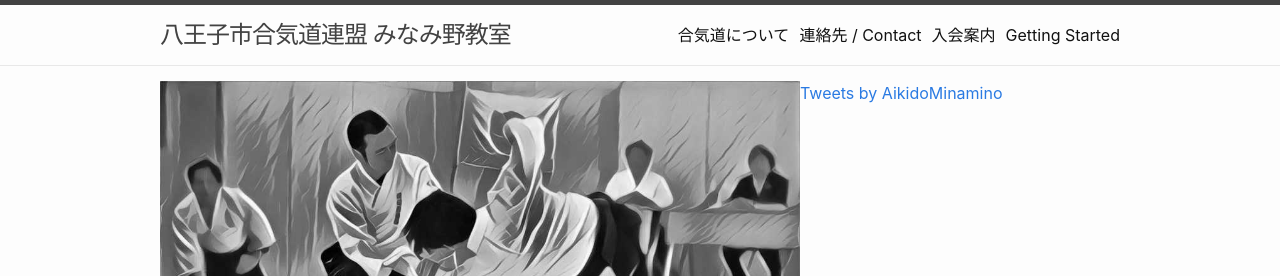
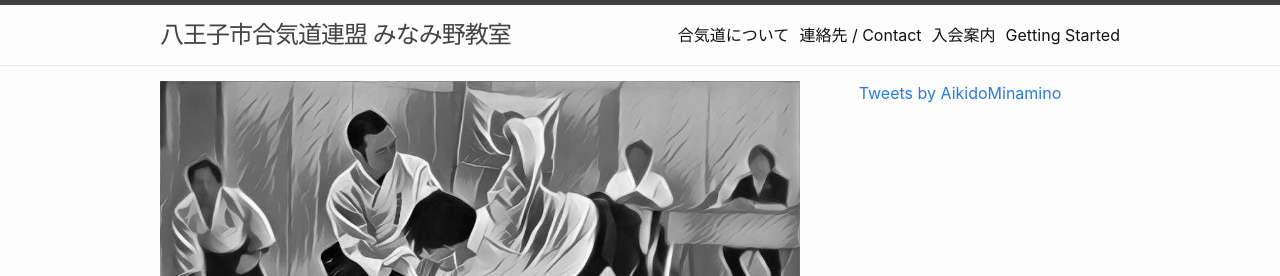
Before and after one commit to minamino-aikido/minamino-aikido.github.io, a Jekyll site: the page built from index.html, in a window 1280 px wide. Shown: the top 276 px of the page. Built offline with Jekyll 4.4.1, drawn with Linux system fonts in a browser that asks for light colours; the list of posts is cut into pages by our own code; comment, search, counter and statistics services are not loaded.

Commit message:
[up] cleanup CSS.

```diff
--- a/_sass/minamino.scss
+++ b/_sass/minamino.scss
@@ -10,7 +10,7 @@
 $title-line-height: 1.25 !default;
 
 $spacing-unit:     30px !default;
-$vspacing-unit:	   15px !default;
+$vspacing-unit:    15px !default;
 
 $text-color:       #111 !default;
 $background-color: #fdfdfd !default;
@@ -23,18 +23,19 @@
 $table-text-align: left !default;
 
 // Width of the content area
-$content-width:			1020px !default;
+$content-width:     1020px !default;
 
-$post-width:			800px !default;
-$scrollbar-offset:		20px !default;
+$post-width:        800px !default;
 
-$post-list-item-width:  320px !default;	// (content-width - spacing-unit * 2) / 3
-$post-list-item-height: 300px !default;
+// Content card size
+$card-unit-width:   calc((#{$content-width} - #{$spacing-unit} * 2) / 3) !default;
+$card-unit-height:  300px !default;
+$card-unit-spacing: 5px !default;
 
 $on-palm:          600px !default;
 $on-laptop:        800px !default;
-$on-1row:		   calc((#{$post-list-item-width} + #{$spacing-unit}) * 2) !default;
-$on-2row:		   calc(#{$content-width} + #{$scrollbar-offset}) !default;
+$on-1row:          calc((#{$card-unit-width} + #{$spacing-unit}) * 2) !default;
+$on-2row:          calc(#{$content-width}) !default;
 
 // Use media queries like this:
 // @include media-query($on-palm) {
@@ -60,3 +61,4 @@
   "minamino/syntax-highlighting",
   "user-style"
 ;
+/* vim:set sts=2 sw=2 expandtab: */
--- a/_sass/minamino/_base.scss
+++ b/_sass/minamino/_base.scss
@@ -23,9 +23,9 @@
        -o-font-feature-settings: "kern" 1;
           font-feature-settings: "kern" 1;
   font-kerning: normal;
-  display: flex;
   min-height: 100vh;
-  flex-direction: column;
+  //display: flex;
+  //flex-direction: column;
 }
 
 
--- a/_sass/minamino/_layout.scss
+++ b/_sass/minamino/_layout.scss
@@ -13,8 +13,6 @@
 
 .site-header > .wrapper {
   display: flex;
-  -webkit-box-pack: center;
-  -ms-flex-pack: center;
   justify-content: center;
   align-items: center;
 }
@@ -116,7 +114,7 @@
  */
 .site-footer {
   border-top: 1px solid $grey-color-light;
-  padding: $spacing-unit 0;
+  padding: $vspacing-unit 0;
 }
 
 .footer-heading {
@@ -185,26 +183,29 @@
 
 .home-content-container {
   display: flex;
-  flex-wrap: wrap;
-  -webkit-box-pack: center;
-  -ms-flex-pack: center;
   justify-content: center;
+  @include media-query($on-2row) {
+    display: block;
+  }
 }
 
 .home-content-with-tweet {
-  max-width: calc(#{$content-width} - (#{$spacing-unit} * 2) - #{$post-list-item-width});
+  flex: 2;
+  max-width: calc(#{$card-unit-width} * 2);
+  margin: 0 auto;
+  @include media-query($on-2row) {
+    flex: 0;
+  }
 }
 
 .tweet-block {
-  width: $post-list-item-width;
+  flex: 1;
+  display: flex;
+  justify-content: center;
   @include media-query($on-2row) {
-    width: auto;
+    flex: 0;
+    width: 100%;
   }
-}
-
-.tweet-block > * {
-  display: block;
-  margin: 0 auto;
 }
 
 img.top {
@@ -221,7 +222,7 @@
  */
 .page-content {
   padding: $vspacing-unit 0;
-  flex: 1;
+  //flex: 1;
 }
 
 .page-heading {
@@ -241,6 +242,20 @@
   justify-content: center;
 }
 
+.post-list-item {
+  width: calc(#{$card-unit-width} - (#{$card-unit-spacing} * 2));
+  height: $card-unit-height;
+  max-width: 100%;
+  display: flex;
+  flex-direction: column;
+  margin: $card-unit-spacing;
+  background-repeat: no-repeat;
+  background-position: center;
+  @include media-query($on-1row) {
+    width: 100%;
+  }
+}
+
 .post-meta {
   font-size: $small-font-size;
   background-color: rgba(255,255,255,0.8);
@@ -253,20 +268,6 @@
   bottom: 0;
   @include relative-font-size(1.2);
   margin-top: auto;
-}
-
-.post-list-item {
-  width: calc(#{$post-list-item-width} - 10px);
-  height: $post-list-item-height;
-  max-width: 100%;
-  display: flex;
-  flex-direction: column;
-  margin: 5px;
-  background-repeat: no-repeat;
-  background-position: center;
-  @include media-query($on-1row) {
-    width: 100%;
-  }
 }
 
 p > img, img[alt^="center"] {
```
